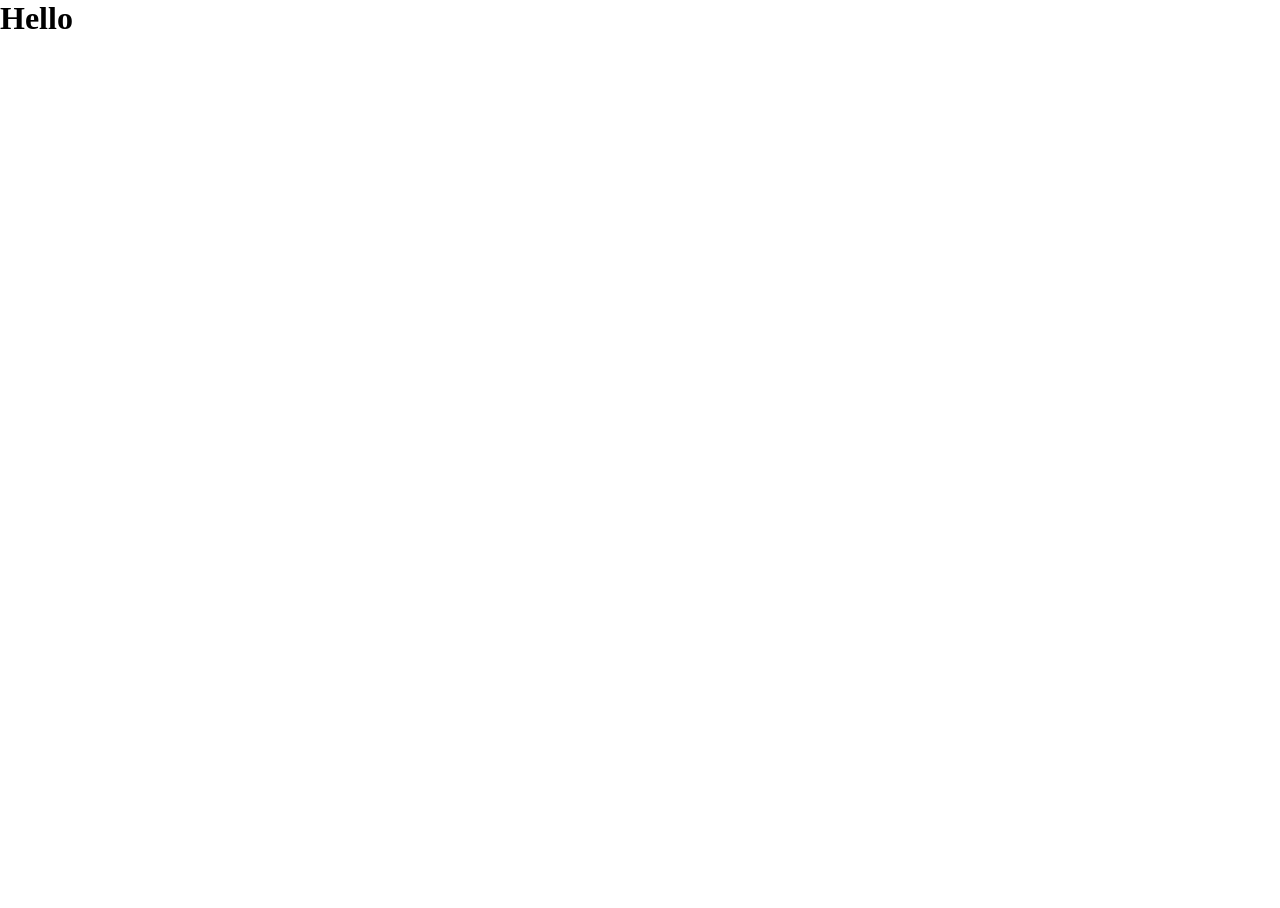
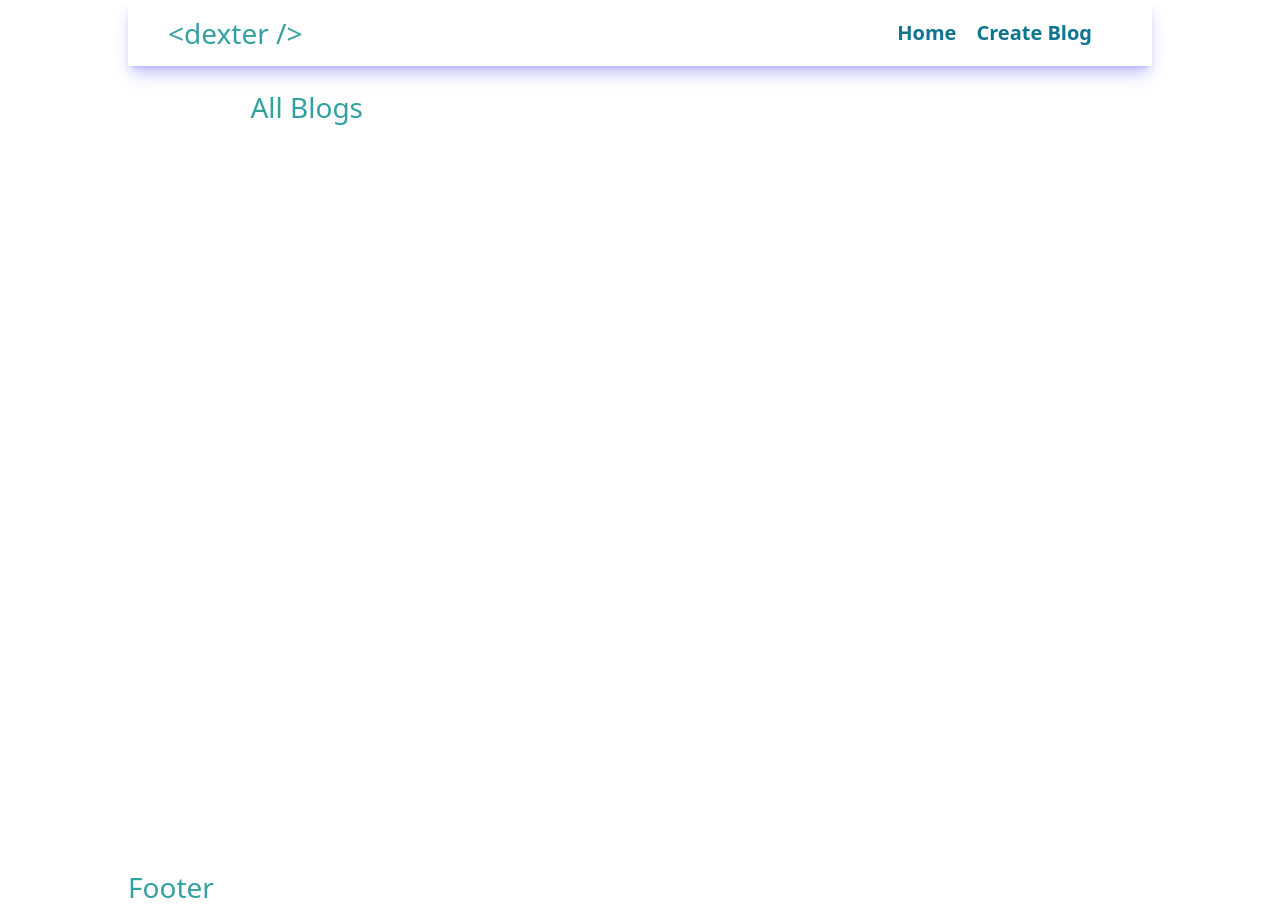
Before and after one commit to dhiee1598/blog-application, a React (Create React App) app: page / in a window 1280 px wide. Before the commit the page ends 800 px from the top, so only its background shows below. Built offline with nearby package versions, Linux system fonts and the light colour scheme.

Commit message:
body section added

```diff
--- a/package.json
+++ b/package.json
@@ -39,5 +39,8 @@
       "last 1 firefox version",
       "last 1 safari version"
     ]
+  },
+  "devDependencies": {
+    "tailwindcss": "^3.3.3"
   }
 }
--- a/public/index.html
+++ b/public/index.html
@@ -13,7 +13,7 @@
 
     <link rel="manifest" href="%PUBLIC_URL%/manifest.json" />
 
-    <title>React App</title>
+    <title>Blog Application</title>
   </head>
   <body>
     <noscript>You need to enable JavaScript to run this app.</noscript>
--- a/src/App.tsx
+++ b/src/App.tsx
@@ -1,9 +1,13 @@
-const App = () => {
-  return (
-    <div>
-      <h1>Hello</h1>
-    </div>
-  );
-};
+import Blogs from "./components/Blogs";
+import Footer from "./components/Footer";
+import Header from "./components/Header";
+
+const App = () => (
+  <div className="max-w-5xl m-auto">
+    <Header />
+    <Blogs />
+    <Footer />
+  </div>
+);
 
 export default App;
--- /dev/null
+++ b/src/components/Blogs.tsx
@@ -0,0 +1,9 @@
+const Blogs = () => {
+  return (
+    <div className="w-4/5 h-screen m-auto p-5">
+      <h1>All Blogs</h1>
+    </div>
+  );
+};
+
+export default Blogs;
--- /dev/null
+++ b/src/components/Footer.tsx
@@ -0,0 +1,9 @@
+const Footer = () => {
+  return (
+    <div>
+      <h1>Footer</h1>
+    </div>
+  );
+};
+
+export default Footer;
--- /dev/null
+++ b/src/components/Header.tsx
@@ -0,0 +1,24 @@
+const Header = () => {
+  return (
+    <header
+      className="w-full p-3 m-auto shadow-lg shadow-indigo-500/40 flex
+     justify-between px-10 items-center"
+    >
+      <div>
+        <h1>{"<dexter />"}</h1>
+      </div>
+      <div>
+        <ul className="flex text-xl text-cyan-700 font-semibold">
+          <li>
+            <a href="/">Home</a>
+          </li>
+          <li className="px-5">
+            <a href="/new">Create Blog</a>
+          </li>
+        </ul>
+      </div>
+    </header>
+  );
+};
+
+export default Header;
--- a/src/index.css
+++ b/src/index.css
@@ -1,5 +1,17 @@
+@tailwind base;
+@tailwind components;
+@tailwind utilities;
+
 * {
   margin: 0;
   padding: 0;
   box-sizing: border-box;
 }
+a:hover {
+  color: crimson;
+  transition: 0.5s ease all;
+}
+h1 {
+  color: rgb(52, 161, 161);
+  font-size: 28px;
+}
--- /dev/null
+++ b/tailwind.config.js
@@ -0,0 +1,8 @@
+/** @type {import('tailwindcss').Config} */
+module.exports = {
+  content: ["./src/**/*.{js,jsx,ts,tsx}"],
+  theme: {
+    extend: {},
+  },
+  plugins: [],
+};
```
Also changed, not shown: 1 other file (tests, documents, lock files or other folders).
